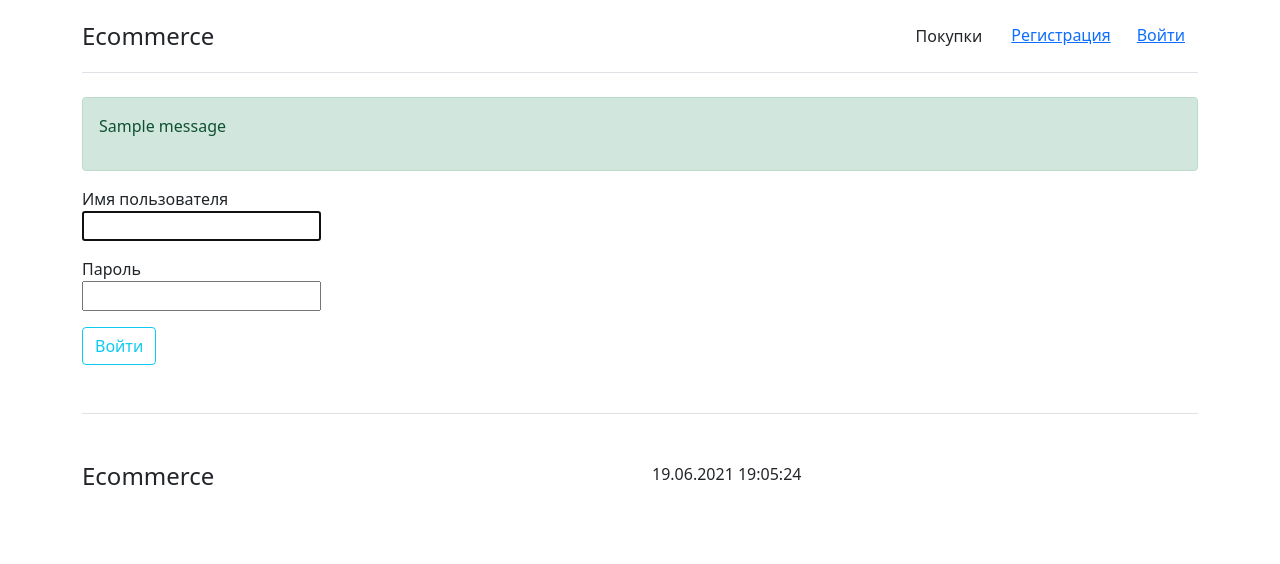
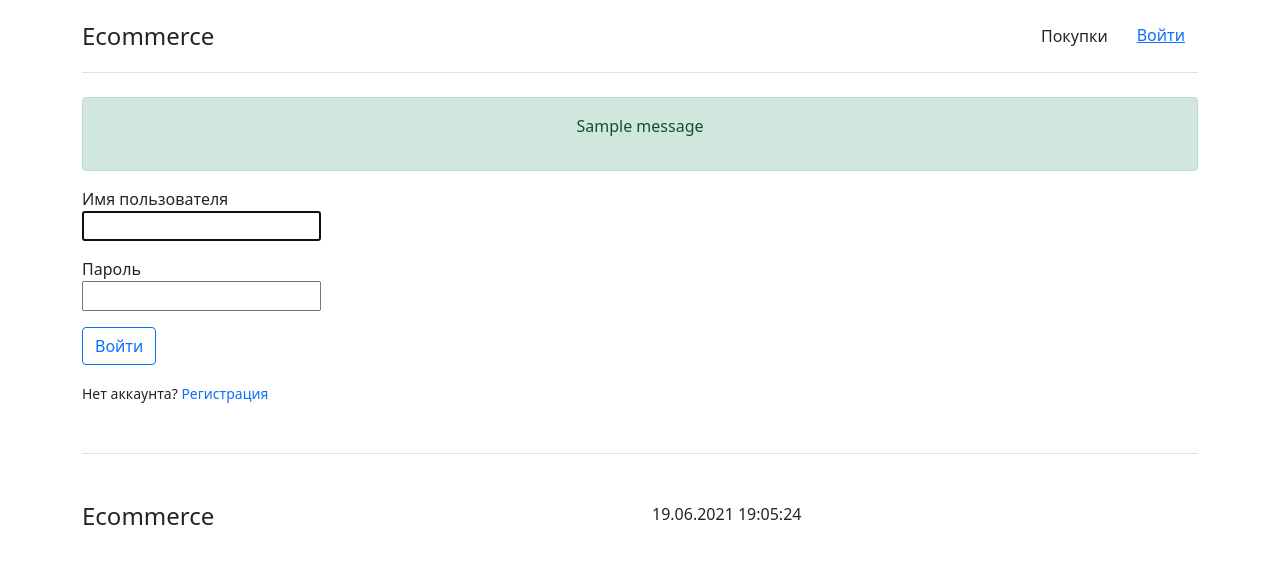
Before and after one commit to nikolai-sh/Ecommerce, a Django app: page /login/ in a window 1280 px wide. Shown: the top 564 px of the page. Run offline with Django 3.2, Linux system fonts and the light colour scheme; tables that the repository leaves empty hold one stand-in row (values such as "Sample post"); one stand-in notice (Sample message) is shown.

Commit message:
Add login to register view func, and remove register from navbar to login page

```diff
--- a/ecommerce/static/css/style.css
+++ b/ecommerce/static/css/style.css
@@ -1,6 +1,10 @@
 
 a {
     text-decoration: none;
+    }
+
+.message {
+    text-align: center;
     }
 
 
@@ -9,7 +13,7 @@ a {
     border-color:#6c757d
     }
 
-#qty {
+#id_qty {
     width: 50px;
     }
 
--- a/ecommerce/store/templates/store/base.html
+++ b/ecommerce/store/templates/store/base.html
@@ -28,7 +28,6 @@
                 <a class="me-3 py-2 text-dark text-decoration-none" href="#">{{ user.username }}</a>
                 <a  class="btn btn-link" href="{% url 'logout' %}">Выйти</a>
             {% else %}
-                <a  class="btn btn-link" href="{% url 'register' %}">Регистрация</a>
                 <a  class="btn btn-link" href="{% url 'login' %}">Войти</a>
             {% endif %}
           </nav>
@@ -37,7 +36,7 @@
       {% if messages %}
       {% for message in messages %}
         <div class="alert alert-{{ message.tags }}">
-          <p class="message">{{ message }}</p>
+          <p class="message" style="text-align: center;">{{ message }}</p>
         </div>
       {% endfor %}
     {% endif %}
--- a/ecommerce/user/templates/user/login.html
+++ b/ecommerce/user/templates/user/login.html
@@ -1,6 +1,11 @@
 {% extends 'store/base.html' %}
 
 {% block content %}
+    {% for error in form.non_field_errors %}
+    <div class="alert alert-{{ message.tags }}" style="background-color:#fff3cd ;">
+        <p class="message" style="text-align: center;">{{error}}</p>
+    </div>
+    {% endfor %}
 
     <form method="POST">
         {% csrf_token %}
@@ -11,8 +16,15 @@
             <p>{{ form.password }}</p>
         </fieldset>
         <div class="form-group">
-            <button class="btn btn-outline-info" type="submit">Войти</button>
+            <button class="btn btn-outline-primary" type="submit">Войти</button>
         </div>
     </form>
+    <div class="pt-3">
+        <small class="">
+            Нет аккаунта? <a class="ml-2" href="{% url 'register' %}">Регистрация</a>
+        </small>
+    </div>
+
+
 
 {% endblock %}
```
Also changed, not shown: ecommerce/user/templates/user/register.html (+10 -1 lines), ecommerce/user/views.py (+6 -2 lines).
